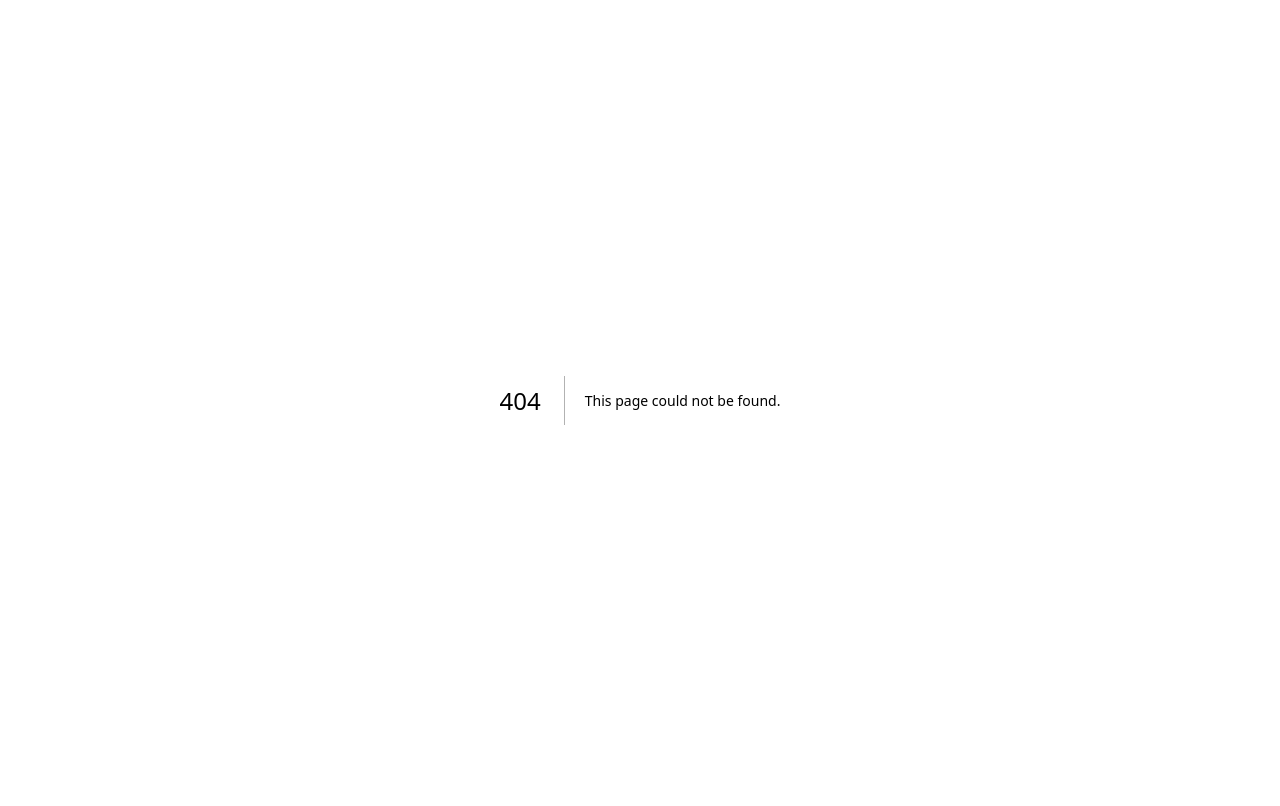
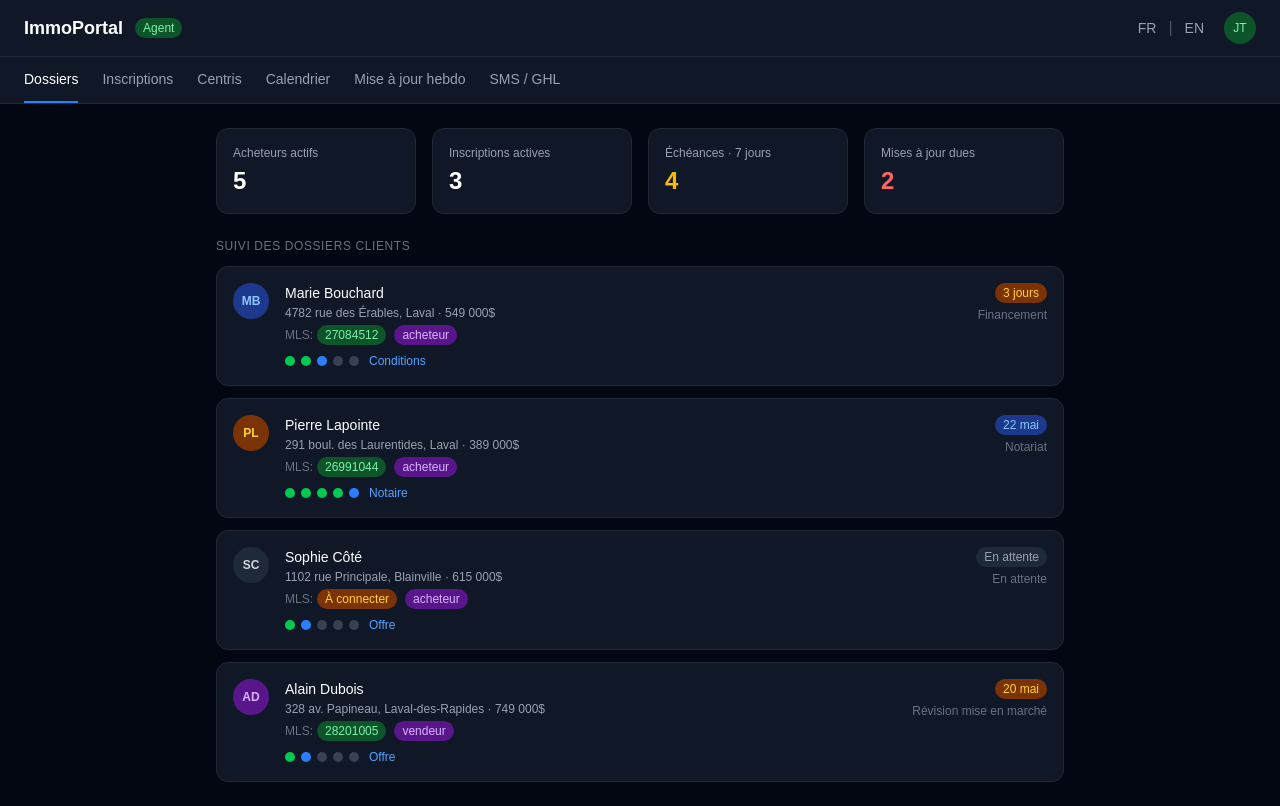
Before and after one commit to emile-agnt/immoportal, a Next.js app: page /agent in a window 1280 px wide. Before the commit this address had no page. Built offline with nearby package versions, Linux system fonts and the light colour scheme.

Commit message:
Create page.jsx

```diff
--- /dev/null
+++ b/app/agent/page.jsx
@@ -0,0 +1,144 @@
+export default function AgentDashboard() {
+  const clients = [
+    {
+      id: 1,
+      name: "Marie Bouchard",
+      address: "4782 rue des Érables, Laval",
+      price: "549 000$",
+      stage: 2,
+      mls: "27084512",
+      deadline: "3 jours",
+      deadlineType: "Financement",
+      type: "acheteur",
+      initials: "MB",
+      color: "bg-blue-900 text-blue-300",
+    },
+    {
+      id: 2,
+      name: "Pierre Lapointe",
+      address: "291 boul. des Laurentides, Laval",
+      price: "389 000$",
+      stage: 4,
+      mls: "26991044",
+      deadline: "22 mai",
+      deadlineType: "Notariat",
+      type: "acheteur",
+      initials: "PL",
+      color: "bg-amber-900 text-amber-300",
+    },
+    {
+      id: 3,
+      name: "Sophie Côté",
+      address: "1102 rue Principale, Blainville",
+      price: "615 000$",
+      stage: 1,
+      mls: null,
+      deadline: null,
+      deadlineType: "En attente",
+      type: "acheteur",
+      initials: "SC",
+      color: "bg-gray-800 text-gray-300",
+    },
+    {
+      id: 4,
+      name: "Alain Dubois",
+      address: "328 av. Papineau, Laval-des-Rapides",
+      price: "749 000$",
+      stage: 1,
+      mls: "28201005",
+      deadline: "20 mai",
+      deadlineType: "Révision mise en marché",
+      type: "vendeur",
+      initials: "AD",
+      color: "bg-purple-900 text-purple-300",
+    },
+  ]
+
+  const stages = ["Recherche", "Offre", "Conditions", "Inspection", "Notaire"]
+
+  return (
+    <div className="min-h-screen bg-gray-950 text-white">
+      {/* Navbar */}
+      <div className="bg-gray-900 border-b border-gray-800 px-6 py-3 flex items-center justify-between">
+        <div className="flex items-center gap-3">
+          <span className="text-lg font-semibold">ImmoPortal</span>
+          <span className="text-xs bg-green-900 text-green-300 px-2 py-0.5 rounded-full">Agent</span>
+        </div>
+        <div className="flex items-center gap-3">
+          <button className="text-sm text-gray-400 hover:text-white transition">FR</button>
+          <span className="text-gray-600">|</span>
+          <button className="text-sm text-gray-400 hover:text-white transition">EN</button>
+          <div className="w-8 h-8 rounded-full bg-green-900 text-green-300 flex items-center justify-center text-xs font-medium ml-2">JT</div>
+        </div>
+      </div>
+
+      {/* Tabs */}
+      <div className="bg-gray-900 border-b border-gray-800 px-6 flex gap-6">
+        {["Dossiers", "Inscriptions", "Centris", "Calendrier", "Mise à jour hebdo", "SMS / GHL"].map((tab, i) => (
+          <button key={tab} className={`py-3 text-sm border-b-2 transition ${i === 0 ? "border-blue-500 text-white font-medium" : "border-transparent text-gray-400 hover:text-white"}`}>
+            {tab}
+          </button>
+        ))}
+      </div>
+
+      <div className="p-6 max-w-4xl mx-auto">
+        {/* Stats */}
+        <div className="grid grid-cols-4 gap-4 mb-6">
+          {[
+            { label: "Acheteurs actifs", value: "5" },
+            { label: "Inscriptions actives", value: "3" },
+            { label: "Échéances · 7 jours", value: "4", warn: true },
+            { label: "Mises à jour dues", value: "2", danger: true },
+          ].map((s) => (
+            <div key={s.label} className="bg-gray-900 border border-gray-800 rounded-xl p-4">
+              <div className="text-xs text-gray-400 mb-1">{s.label}</div>
+              <div className={`text-2xl font-semibold ${s.danger ? "text-red-400" : s.warn ? "text-amber-400" : "text-white"}`}>{s.value}</div>
+            </div>
+          ))}
+        </div>
+
+        {/* Client list */}
+        <div className="text-xs text-gray-500 uppercase tracking-wider mb-3">Suivi des dossiers clients</div>
+        <div className="space-y-3">
+          {clients.map((c) => (
+            <div key={c.id} className="bg-gray-900 border border-gray-800 rounded-xl p-4 flex items-start gap-4">
+              <div className={`w-9 h-9 rounded-full flex items-center justify-center text-xs font-semibold flex-shrink-0 ${c.color}`}>
+                {c.initials}
+              </div>
+              <div className="flex-1 min-w-0">
+                <div className="font-medium text-sm">{c.name}</div>
+                <div className="text-xs text-gray-400 mt-0.5">{c.address} · {c.price}</div>
+                <div className="flex items-center gap-1 mt-1">
+                  <span className="text-xs text-gray-500">MLS:</span>
+                  {c.mls ? (
+                    <span className="text-xs bg-green-900 text-green-300 px-2 py-0.5 rounded-full">{c.mls}</span>
+                  ) : (
+                    <span className="text-xs bg-amber-900 text-amber-300 px-2 py-0.5 rounded-full">À connecter</span>
+                  )}
+                  <span className="text-xs bg-purple-900 text-purple-300 px-2 py-0.5 rounded-full ml-1">{c.type}</span>
+                </div>
+                {/* Progress dots */}
+                <div className="flex items-center gap-1.5 mt-2">
+                  {stages.map((s, i) => (
+                    <div key={s} className={`w-2.5 h-2.5 rounded-full ${i < c.stage ? "bg-green-500" : i === c.stage ? "bg-blue-500" : "bg-gray-700"}`} title={s} />
+                  ))}
+                  <span className="text-xs text-blue-400 ml-1">{stages[c.stage]}</span>
+                </div>
+              </div>
+              <div className="flex flex-col items-end gap-1 flex-shrink-0">
+                {c.deadline ? (
+                  <span className={`text-xs px-2 py-0.5 rounded-full ${c.deadlineType === "Notariat" ? "bg-blue-900 text-blue-300" : "bg-amber-900 text-amber-300"}`}>
+                    {c.deadline}
+                  </span>
+                ) : (
+                  <span className="text-xs bg-gray-800 text-gray-400 px-2 py-0.5 rounded-full">En attente</span>
+                )}
+                <span className="text-xs text-gray-500">{c.deadlineType}</span>
+              </div>
+            </div>
+          ))}
+        </div>
+      </div>
+    </div>
+  )
+}
```
